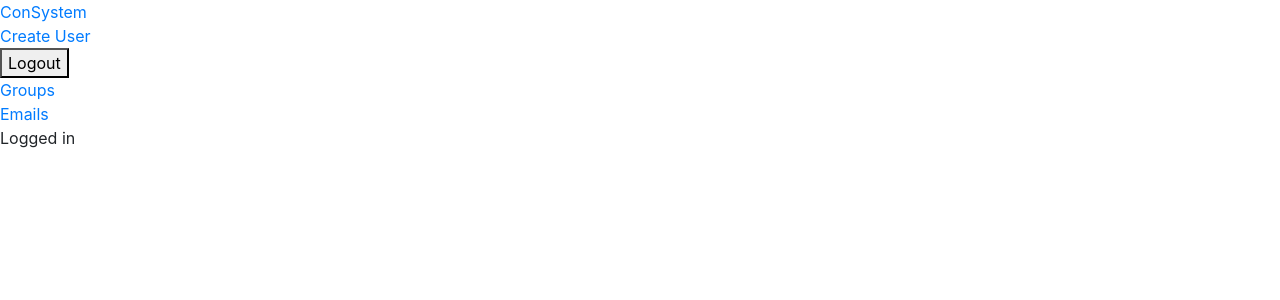
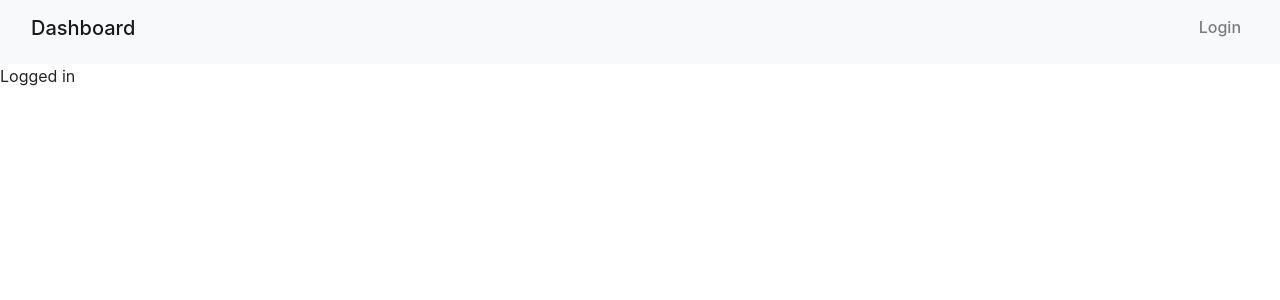
Before and after one commit to Omarhammoud/CONsystem, a PHP site: the page made by includes/index.php in a window 1280 px wide. Shown: the top 300 px of the page. Run offline with PHP 8.4, Linux system fonts and the light colour scheme; a user stored in the database is signed in.

Commit message:
add navbar and Login page

```diff
--- a/includes/footer.php
+++ b/includes/footer.php
@@ -1,4 +1,6 @@
+        <script src="https://code.jquery.com/jquery-3.5.1.slim.min.js" integrity="sha384-DfXdz2htPH0lsSSs5nCTpuj/zy4C+OGpamoFVy38MVBnE+IbbVYUew+OrCXaRkfj" crossorigin="anonymous"></script>
+        <script src="https://cdn.jsdelivr.net/npm/popper.js@1.16.1/dist/umd/popper.min.js" integrity="sha384-9/reFTGAW83EW2RDu2S0VKaIzap3H66lZH81PoYlFhbGU+6BZp6G7niu735Sk7lN" crossorigin="anonymous"></script>
+        <script src="https://cdn.jsdelivr.net/npm/bootstrap@4.5.3/dist/js/bootstrap.min.js" integrity="sha384-w1Q4orYjBQndcko6MimVbzY0tgp4pWB4lZ7lr30WKz0vr/aWKhXdBNmNb5D92v7s" crossorigin="anonymous"></script>
+    </body>
 
-    </body>
-    <script src="https://code.jquery.com/jquery-3.3.1.slim.min.js" integrity="sha384-q8i/X+965DzO0rT7abK41JStQIAqVgRVzpbzo5smXKp4YfRvH+8abtTE1Pi6jizo" crossorigin="anonymous"></script>
 </html>
--- a/includes/header.php
+++ b/includes/header.php
@@ -7,34 +7,38 @@
     <meta charset="utf-8">
     <meta name="viewport" content="width=device-width, initial-scale=1">
     <title>CONsystem</title>
-    <link rel="stylesheet" href="https://stackpath.bootstrapcdn.com/bootstrap/4.1.3/css/bootstrap.min.css" integrity="sha384-MCw98/SFnGE8fJT3GXwEOngsV7Zt27NXFoaoApmYm81iuXoPkFOJwJ8ERdknLPMO" crossorigin="anonymous">
+    <link rel="stylesheet" href="https://cdn.jsdelivr.net/npm/bootstrap@4.5.3/dist/css/bootstrap.min.css" integrity="sha384-TX8t27EcRE3e/ihU7zmQxVncDAy5uIKz4rEkgIXeMed4M0jlfIDPvg6uqKI2xXr2" crossorigin="anonymous">
 </head>
 <body>
 
     <header>
-        <nav>
-        <a href="./index.php"> ConSystem</a>
-            <div>
-                <?php
-                if(isset($_SESSION['Email'])){
-                   echo "  <a href=\"./isadmin.inc.php\">Create User</a>
-                        <form action=\"./logout.inc.php\" method=\"post\">
-                    <button type=\"submit\" name=\"logout-submit\">Logout</button>
-                </form>";
-                }
-                else{
-                   echo "<form action=\"./login.inc.php\" method=\"post\">
-                    <input type=\"text\" name=\"email\" placeholder=\"Email\">
-                    <input type=\"password\" name=\"pwd\" placeholder=\"Password\">
-                    <button type=\"submit\" name=\"login-submit\">Login</button>
-                </form>";
-                }
-                ?>
-            <a href="./GroupPage.php"> Groups</a>
+        <nav class="navbar navbar-expand-lg navbar-light bg-light" style="background-color: #e3f2fd;">
+            <div class="container-fluid">
+                <a class="navbar-brand h6" href="./MemberDashboard.php">Dashboard</a>
+                <button class="navbar-toggler" type="button" data-toggle="collapse" data-target="#navbarNavAltMarkup" aria-controls="navbarNavAltMarkup" aria-expanded="false" aria-label="Toggle navigation">
+                    <span class="navbar-toggler-icon"></span>
+                </button>
+                <div class="collapse navbar-collapse" id="navbarNavAltMarkup">
+                    <div class="navbar-nav">
+                        <?php if(isset($_SESSION['MemberID'])&&isset($_SESSION['isAdmin'])){ ?>
+                            <?php if($_SESSION['isAdmin']){?>
+                            <a class="nav-link h6" href="./signup.php">Sign Up</a>
+                            <?php } ?>
+                            <a class="nav-link h6" href="./NewPost.html">Post</a>
+                            <a class="nav-link h6" href="./GroupPage.php">Group</a>
+                            <a class="nav-link h6" href="./Email.php">Email</a>
+                        <?php } ?>
+                    </div>
 
-
+                    <div class="navbar-nav ml-auto">
+                        <?php if(isset($_SESSION['MemberID'])&&isset($_SESSION['isAdmin'])){ ?>
+                            <a class="nav-link h6" href="#">Signed In As <?php echo $_SESSION['Name'] ;?></a>
+                            <a class="btn btn-outline-danger d-none d-lg-inline-block mb-3 mb-md-0 ml-md-3" href="./logout.inc.php">Logout</a>
+                        <?php }else{ ?>
+                            <a class="nav-link h6" href="./LoginPage.php">Login</a>
+                        <?php }?>
+                    </div>
+                </div>
             </div>
-            <a href="./EmailPage.php">Emails</a>
-
         </nav>
     </header>
```
Also changed, not shown: includes/LoginPage.php (added, +7 -0 lines), includes/isadmin.inc.php (+4 -3 lines), includes/login.inc.php (+6 -6 lines).
